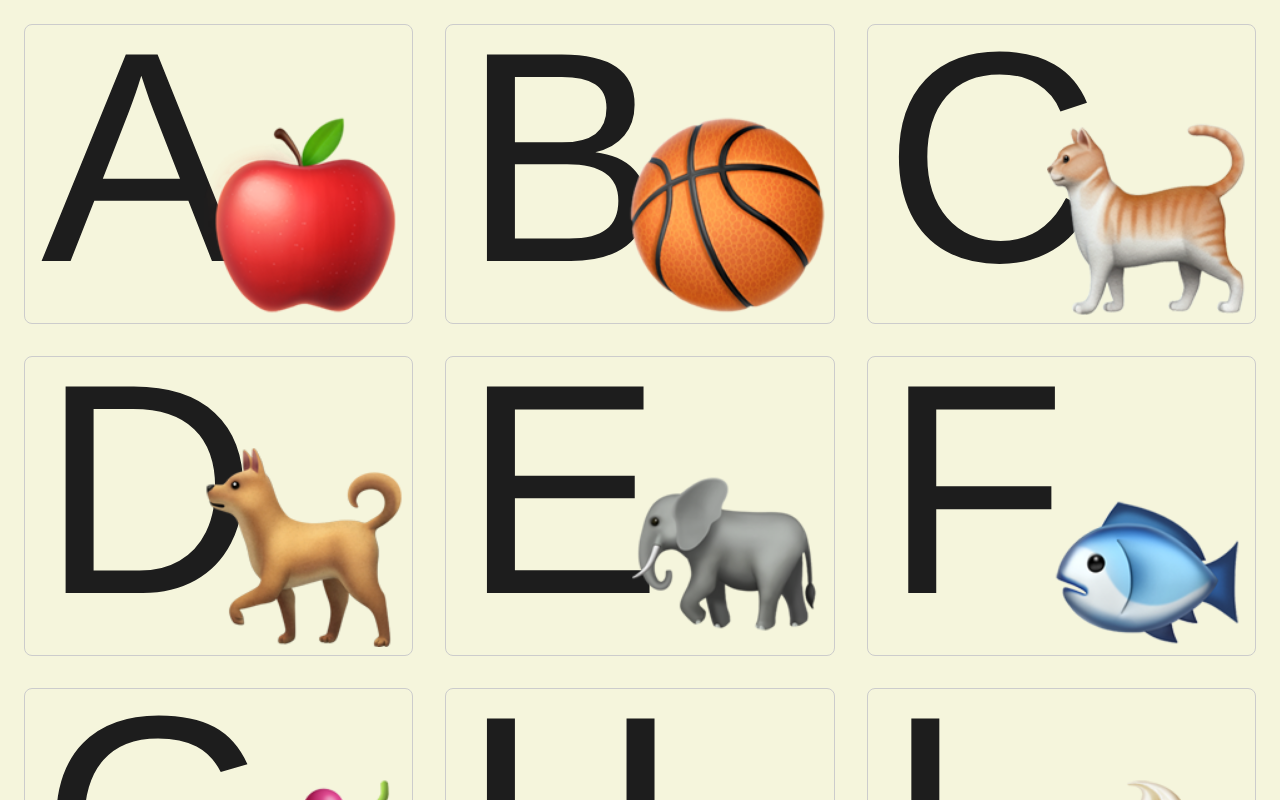
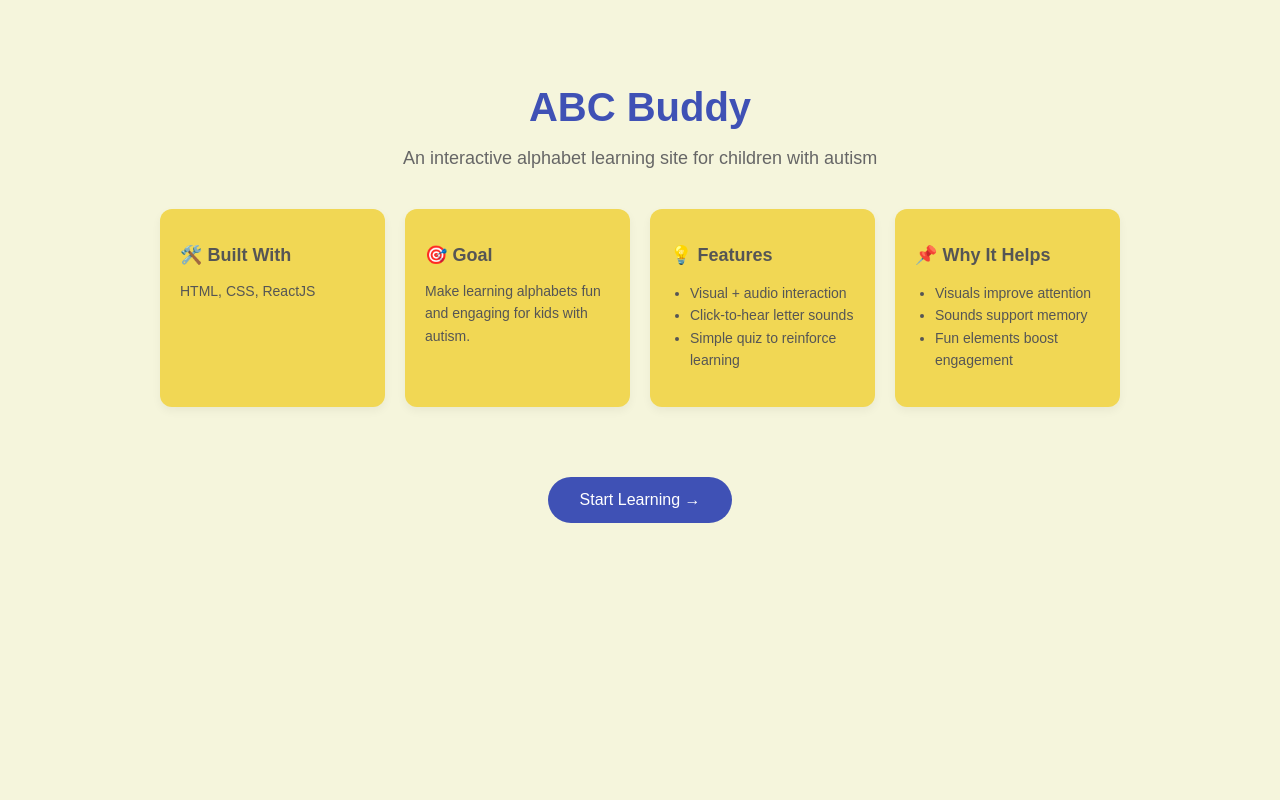
Before and after one commit to sumi-devs/abc-buddy, a React (Create React App) app: page / in a window 1280 px wide. Shown: the top 800 px of the page. Built offline with nearby package versions, Linux system fonts and the light colour scheme.

Commit message:
Added intro page and feedback form

```diff
--- /dev/null
+++ b/src/Alphabets.css
@@ -0,0 +1,71 @@
+* {
+    font-family: Arial, Helvetica, sans-serif;
+}
+
+body {
+    background-color: beige;
+}
+
+.alphabets-container {
+    padding: 1rem;
+    text-align: center;
+}
+
+.letter-grid {
+    display: grid;
+    grid-template-columns: repeat(auto-fit, minmax(300px, 1fr));
+    gap: 2rem;
+    margin-bottom: 1.5rem;
+}
+
+.letter-button {
+    position: relative;
+    border: 1px solid #ccc;
+    height: 300px;
+    border-radius: 0.5rem;
+    background-color: transparent;
+    transition: background-color 0.3s ease;
+    cursor: pointer;
+    overflow: hidden;
+    padding: 0;
+}
+
+.letter-button:hover {
+    background-color: #fd93e490;
+}
+
+.letter-label {
+    font-family: fantasy, serif;
+    position: absolute;
+    bottom: 1rem;
+    left: 1rem;
+    font-size: 300px;
+    color: rgb(29, 29, 29);
+    line-height: 1;
+    z-index: 1;
+    pointer-events: none;
+}
+
+.letter-image {
+    position: absolute;
+    bottom: 0.5rem;
+    right: 0.5rem;
+    width: 200px;
+    z-index: 2;
+}
+
+.quiz-button {
+    background-color: #fd93e490;
+    color: rgb(29, 29, 29);
+    padding: 0.5rem 1rem;
+    border: none;
+    border-radius: 1rem;
+    font-size: 5rem;
+    font-family: fantasy, serif;
+    cursor: pointer;
+    margin-top: 30px;
+}
+
+.quiz-button:hover {
+    background-color: #fd93e4dd;
+}
--- /dev/null
+++ b/src/Alphabets.jsx
@@ -0,0 +1,30 @@
+import { useNavigate } from 'react-router-dom';
+import letters from './data';
+import './Alphabets.css';
+
+export default function Alphabets() {
+    const navigate = useNavigate();
+
+    const playSound = (file) => {
+        const audio = new Audio(`/assets/sounds/${file}`);
+        audio.playbackRate = 0.75;
+        audio.play();
+    };
+
+    return (
+        <div className="alphabets-container">
+            <div className="letter-grid">
+                {letters.map((l) => (
+                    <button key={l.letter} className="letter-button" onClick={() => playSound(l.sound)}>
+                        <div className="letter-label">{l.letter}</div>
+                        <img src={`/assets/images/${l.image}`} alt={l.word} className="letter-image" />
+                    </button>
+                ))}
+            </div>
+
+            <button onClick={() => navigate('/quiz')} className="quiz-button">
+                Quiz Yourself !
+            </button>
+        </div>
+    );
+}
--- a/src/App.jsx
+++ b/src/App.jsx
@@ -1,13 +1,17 @@
 import { BrowserRouter as Router, Routes, Route } from 'react-router-dom';
 import Home from './Home';
+import Alphabets from './Alphabets';
 import Quiz from './Quiz';
+import FeedbackForm from './FeedbackForm';
 
 export default function App() {
   return (
     <Router>
       <Routes>
         <Route path="/" element={<Home />} />
+        <Route path="/alphabets" element={<Alphabets />} />
         <Route path="/quiz" element={<Quiz />} />
+        <Route path="/feedback" element={<FeedbackForm />} />
       </Routes>
     </Router>
   );
--- /dev/null
+++ b/src/FeedbackForm.css
@@ -0,0 +1,66 @@
+#feedbackForm {
+  max-width: 400px;
+  margin: 50px auto;
+  background-color: #f8f9fa;
+  padding: 25px 30px;
+  border-radius: 12px;
+  box-shadow: 0 4px 12px rgba(0,0,0,0.1);
+  font-family: 'Segoe UI', sans-serif;
+}
+
+#feedbackForm h2 {
+  text-align: center;
+  margin-bottom: 20px;
+  color: #333;
+}
+
+#feedbackForm label {
+  display: block;
+  margin-top: 12px;
+  margin-bottom: 5px;
+  font-weight: bold;
+  color: #333;
+}
+
+#feedbackForm input[type="text"],
+#feedbackForm input[type="number"],
+#feedbackForm select,
+#feedbackForm textarea {
+  width: 100%;
+  padding: 8px 12px;
+  border: 1px solid #ccc;
+  border-radius: 6px;
+  font-size: 14px;
+  box-sizing: border-box;
+  transition: border-color 0.2s;
+}
+
+#feedbackForm textarea {
+  resize: vertical;
+  min-height: 80px;
+}
+
+#feedbackForm input[type="text"]:focus,
+#feedbackForm input[type="number"]:focus,
+#feedbackForm select:focus,
+#feedbackForm textarea:focus {
+  border-color: #007bff;
+  outline: none;
+}
+
+#feedbackForm input[type="submit"] {
+  margin-top: 20px;
+  width: 100%;
+  background-color: #007bff;
+  color: white;
+  border: none;
+  padding: 10px;
+  font-size: 15px;
+  border-radius: 6px;
+  cursor: pointer;
+  transition: background-color 0.3s;
+}
+
+#feedbackForm input[type="submit"]:hover {
+  background-color: #0056b3;
+}
--- /dev/null
+++ b/src/FeedbackForm.jsx
@@ -0,0 +1,98 @@
+import React from 'react';
+import './FeedbackForm.css';
+import { useState } from 'react';
+import { useNavigate } from 'react-router-dom';
+
+
+class FeedbackForm extends React.Component {
+   constructor(props) {
+      super(props);
+      this.state = {
+         feedback: {}
+      };
+      this.handleNameChange = this.handleNameChange.bind(this);
+      this.handleRoleChange = this.handleRoleChange.bind(this);
+      this.handleRatingChange = this.handleRatingChange.bind(this);
+      this.handleCommentChange = this.handleCommentChange.bind(this);
+   }
+
+   handleNameChange(e) {
+      this.setState((state) => {
+         let feedback = state.feedback;
+         feedback.name = e.target.value;
+         return { feedback };
+      });
+   }
+
+   handleRoleChange(e) {
+      this.setState((state) => {
+         let feedback = state.feedback;
+         feedback.role = e.target.value;
+         return { feedback };
+      });
+   }
+
+   handleRatingChange(e) {
+      this.setState((state) => {
+         let feedback = state.feedback;
+         feedback.rating = e.target.value;
+         return { feedback };
+      });
+   }
+
+   handleCommentChange(e) {
+      this.setState((state) => {
+         let feedback = state.feedback;
+         feedback.comment = e.target.value;
+         return { feedback };
+      });
+   }
+
+   onSubmit = (e) => {
+      e.preventDefault();
+      alert(JSON.stringify(this.state.feedback));
+   }
+
+   render() {
+      return (
+         <div id="feedbackForm">
+            <h2>Feedback</h2>
+            <form onSubmit={(e) => this.onSubmit(e)}>
+               <label htmlFor="name">Your Name</label>
+               <input type="text" id="name" name="name" placeholder="Enter your name"
+                  value={this.state.feedback.name || ''}
+                  onChange={this.handleNameChange} />
+
+               <label htmlFor="role">You are a</label>
+               <select id="role" name="role"
+                  value={this.state.feedback.role || ''}
+                  onChange={this.handleRoleChange}>
+                  <option value="">Select</option>
+                  <option value="Parent">Parent</option>
+                  <option value="Teacher">Teacher</option>
+               </select>
+
+               <label htmlFor="rating">Rating (1 to 5)</label>
+               <input type="number" min="1" max="5" id="rating" name="rating"
+                  value={this.state.feedback.rating || ''}
+                  onChange={this.handleRatingChange} />
+
+               <label htmlFor="comment">Comments</label>
+               <textarea id="comment" name="comment" placeholder="Enter your feedback"
+                  value={this.state.feedback.comment || ''}
+                  onChange={this.handleCommentChange}></textarea>
+
+               <input type="submit" value="Submit" />
+            </form>
+
+            <br />
+
+            <button onClick={() => navigate('/.')} className="back-button">
+               Back to Home
+            </button>
+         </div>
+      )
+   }
+}
+
+export default FeedbackForm;
--- a/src/Home.css
+++ b/src/Home.css
@@ -1,71 +1,69 @@
-* {
-    font-family: Arial, Helvetica, sans-serif;
+.home-container {
+  max-width: 960px;
+  margin: 0 auto;
+  padding: 50px 20px;
+  font-family: 'Segoe UI', sans-serif;
+  color: #333;
+  text-align: center;
 }
 
-body {
-    background-color: beige;
+.hero-title {
+  font-size: 40px;
+  color: #3f51b5;
+  margin-bottom: 10px;
 }
 
-.home-container {
-    padding: 1rem;
-    text-align: center;
+.tagline {
+  font-size: 18px;
+  color: #666;
+  margin-bottom: 40px;
 }
 
-.letter-grid {
-    display: grid;
-    grid-template-columns: repeat(auto-fit, minmax(300px, 1fr));
-    gap: 2rem;
-    margin-bottom: 1.5rem;
+.info-grid {
+  display: grid;
+  grid-template-columns: repeat(auto-fit, minmax(220px, 1fr));
+  gap: 20px;
+  margin-bottom: 40px;
 }
 
-.letter-button {
-    position: relative;
-    border: 1px solid #ccc;
-    height: 300px;
-    border-radius: 0.5rem;
-    background-color: transparent;
-    transition: background-color 0.3s ease;
-    cursor: pointer;
-    overflow: hidden;
-    padding: 0;
+
+.info-card {
+  background: #f1d754;
+  border-radius: 12px;
+  padding: 20px;
+  box-shadow: 0 4px 10px rgba(0, 0, 0, 0.05);
+  text-align: left;
 }
 
-.letter-button:hover {
-    background-color: #fd93e490;
+.info-card h2 {
+  font-size: 18px;
+  margin-bottom: 10px;
+  color: #555;
 }
 
-.letter-label {
-    font-family: fantasy, serif;
-    position: absolute;
-    bottom: 1rem;
-    left: 1rem;
-    font-size: 300px;
-    color: rgb(29, 29, 29);
-    line-height: 1;
-    z-index: 1;
-    pointer-events: none;
+.info-card p, .info-card li {
+  font-size: 14px;
+  color: #555;
+  line-height: 1.6;
 }
 
-.letter-image {
-    position: absolute;
-    bottom: 0.5rem;
-    right: 0.5rem;
-    width: 200px;
-    z-index: 2;
+.info-card ul {
+  list-style-type: disc;
+  padding-left: 20px;
 }
 
-.quiz-button {
-    background-color: #fd93e490;
-    color: rgb(29, 29, 29);
-    padding: 0.5rem 1rem;
-    border: none;
-    border-radius: 1rem;
-    font-size: 5rem;
-    font-family: fantasy, serif;
-    cursor: pointer;
-    margin-top: 30px;
+.alphabets-button {
+  margin-top: 30px;
+  padding: 14px 32px;
+  font-size: 16px;
+  background-color: #3f51b5;
+  color: white;
+  border: none;
+  border-radius: 30px;
+  cursor: pointer;
+  transition: background-color 0.3s;
 }
 
-.quiz-button:hover {
-    background-color: #fd93e4dd;
+.alphabets-button:hover {
+  background-color: #2e3ea5;
 }
--- a/src/Home.jsx
+++ b/src/Home.jsx
@@ -1,29 +1,43 @@
 import { useNavigate } from 'react-router-dom';
-import letters from './data';
 import './Home.css';
 
 export default function Home() {
     const navigate = useNavigate();
 
-    const playSound = (file) => {
-        const audio = new Audio(`/assets/sounds/${file}`);
-        audio.playbackRate = 0.75;
-        audio.play();
-    };
-
     return (
         <div className="home-container">
-            <div className="letter-grid">
-                {letters.map((l) => (
-                    <button key={l.letter} className="letter-button" onClick={() => playSound(l.sound)}>
-                        <div className="letter-label">{l.letter}</div>
-                        <img src={`/assets/images/${l.image}`} alt={l.word} className="letter-image" />
-                    </button>
-                ))}
+            <h1 className="hero-title">ABC Buddy</h1>
+            <p className="tagline">An interactive alphabet learning site for children with autism</p>
+
+            <div className="info-grid">
+                <div className="info-card">
+                    <h2>🛠️ Built With</h2>
+                    <p>HTML, CSS, ReactJS</p>
+                </div>
+                <div className="info-card">
+                    <h2>🎯 Goal</h2>
+                    <p>Make learning alphabets fun and engaging for kids with autism.</p>
+                </div>
+                <div className="info-card">
+                    <h2>💡 Features</h2>
+                    <ul>
+                        <li>Visual + audio interaction</li>
+                        <li>Click-to-hear letter sounds</li>
+                        <li>Simple quiz to reinforce learning</li>
+                    </ul>
+                </div>
+                <div className="info-card">
+                    <h2>📌 Why It Helps</h2>
+                    <ul>
+                        <li>Visuals improve attention</li>
+                        <li>Sounds support memory</li>
+                        <li>Fun elements boost engagement</li>
+                    </ul>
+                </div>
             </div>
 
-            <button onClick={() => navigate('/quiz')} className="quiz-button">
-                Quiz Yourself !
+            <button onClick={() => navigate('/alphabets')} className="alphabets-button">
+                Start Learning →
             </button>
         </div>
     );
--- a/src/Quiz.css
+++ b/src/Quiz.css
@@ -51,3 +51,15 @@
     font-size: 2.5rem;
     cursor: pointer;
 }
+
+.feedback-button {
+    background-color: #16f31d90;
+    color: rgb(29, 29, 29);
+    margin-top: 2rem;
+    margin-left: 20px;
+    padding: 0.5rem 1rem;
+    border: none;
+    border-radius: 1rem;
+    font-size: 2.5rem;
+    cursor: pointer;
+}
--- a/src/Quiz.jsx
+++ b/src/Quiz.jsx
@@ -53,7 +53,11 @@ export default function Quiz() {
             </div>
             <div className="quiz-feedback">{feedback}</div>
             <button onClick={() => navigate('/.')} className="back-button">
-                Go Back
+                Back to the Letters
+            </button>
+
+            <button onClick={() => navigate('/feedback')} className="feedback-button">
+                Give Feedback
             </button>
         </div>
     );
```
Also changed, not shown: 1 other file (tests, documents, lock files or other folders).
